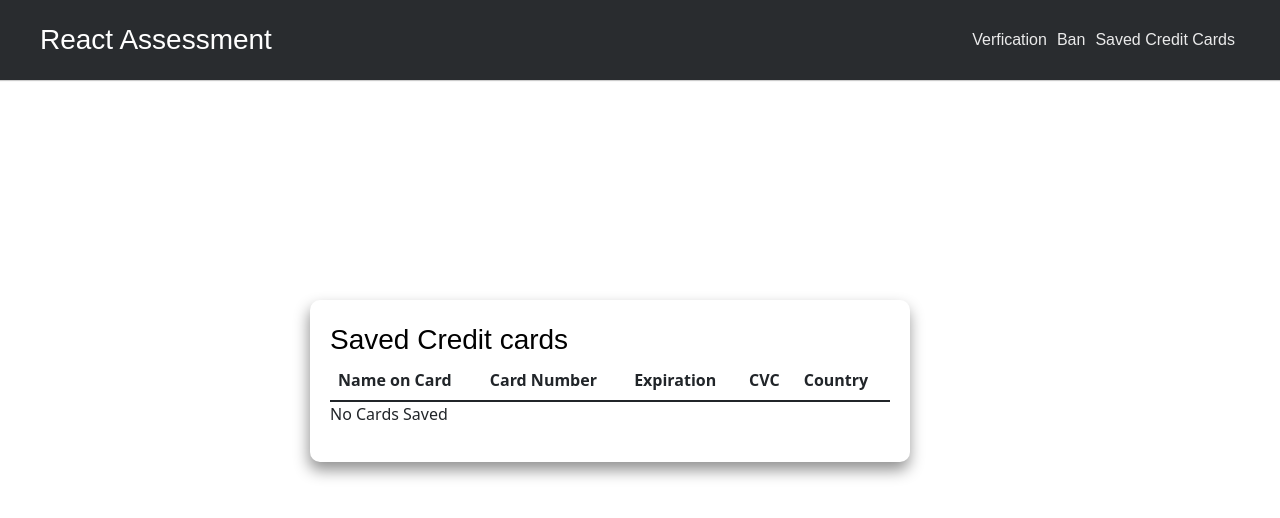
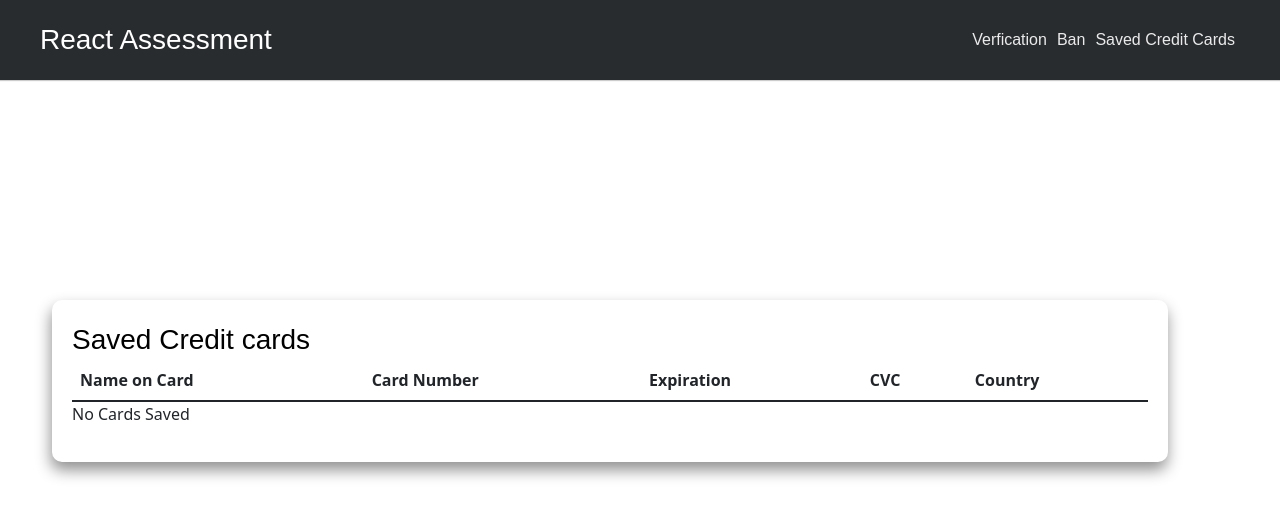
Before and after one commit to Booysen31SA/creditcardvalidation, a React (Create React App) app: page /savedcards in a window 1280 px wide. Shown: the top 518 px of the page. Built offline with nearby package versions, Linux system fonts and the light colour scheme.

Commit message:
edit table

```diff
--- /dev/null
+++ b/src/component/SavedCreditCard.css
@@ -0,0 +1,8 @@
+.creditcardList-container {
+    width: 100%;
+    padding: 20px;
+    display: flex;
+    flex-direction: column;
+    box-shadow: -1px 8px 15px 0px rgb(0 0 0 / 44%);
+    border-radius: 10px;
+  }
--- a/src/component/SavedCreditCard.js
+++ b/src/component/SavedCreditCard.js
@@ -2,6 +2,7 @@ import React from 'react'
 import { useState } from 'react'
 import { Icon } from 'react-icons-kit'
 import { trash } from 'react-icons-kit/feather/trash'
+import './SavedCreditCard.css'
 
 // getting the values of local storage
 const getDatafromSS = () => {
@@ -21,7 +22,7 @@ const SavedCreditCard = () => {
 
     return (
         <div className='container flex-direction'>
-            <div className='view-container'>
+            <div className='creditcardList-container'>
                 <div className='table-responsive'>
                     <h1 style={{ color: "#000" }}>Saved Credit cards</h1>
                     <table className='table'>
```
